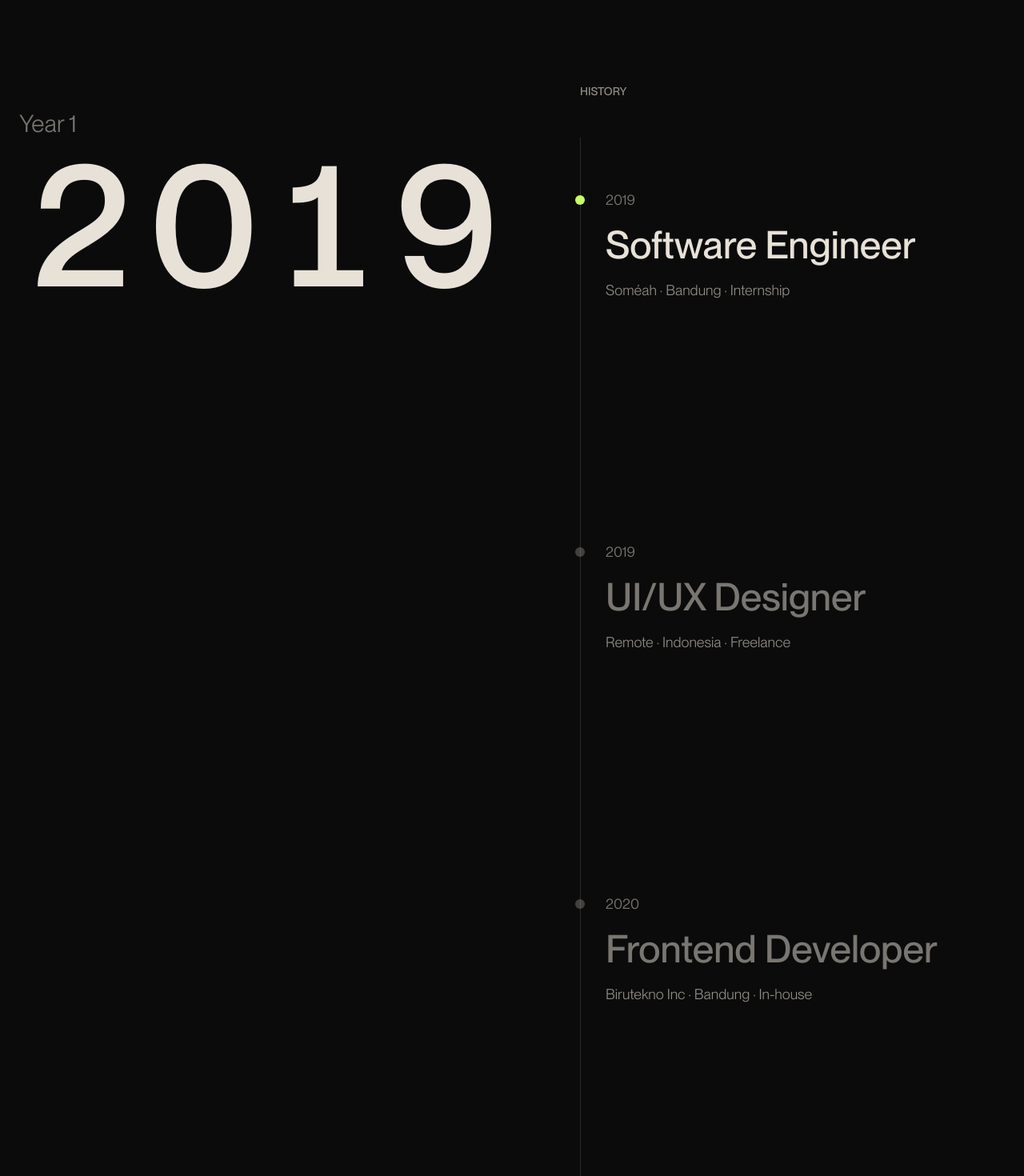
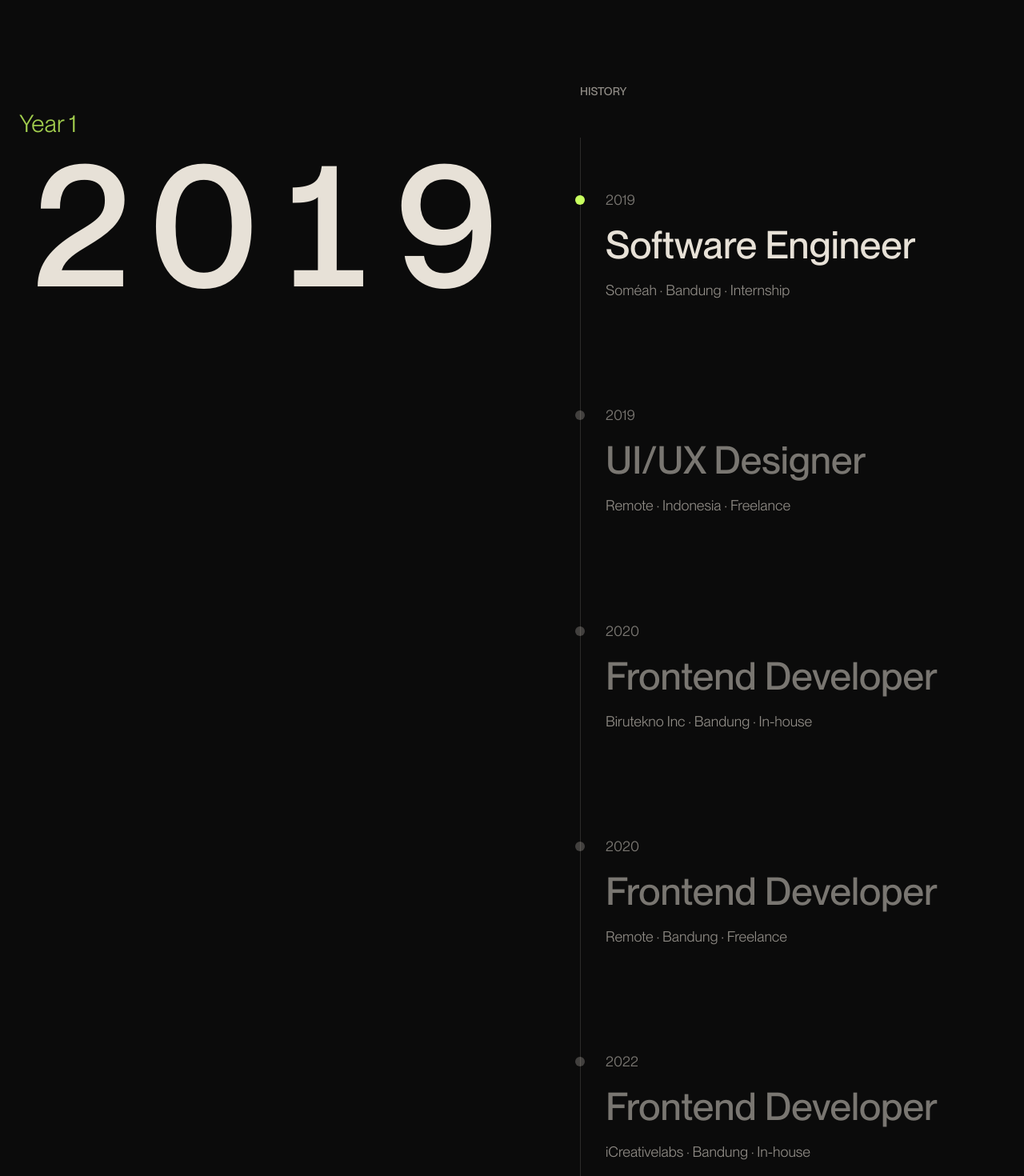
Before and after one commit to rizkyazizhsn/portfolio-v2, a Next.js app: page / in a window 1280 px wide. Shown: the part 5380-6850 px from the top of the page at 80% size. Built offline with nearby package versions, Linux system fonts and the light colour scheme; no server answers.

Commit message:
fix: correct experience years and IDs for accurate timeline representation

```diff
--- a/src/components/animations/scroll-timeline.tsx
+++ b/src/components/animations/scroll-timeline.tsx
@@ -102,7 +102,7 @@ export function ScrollTimeline({
       <div className="grid grid-cols-1 items-start gap-10 md:grid-cols-[1.2fr_1fr] md:gap-16">
         {/* year */}
         <div className="hidden md:block sticky top-24 z-20 bg-background py-4 md:top-[25vh] md:bg-transparent md:py-0">
-          <p className="mt-3 text-lg text-foreground/50 md:mt-8 md:text-3xl">
+          <p className="mt-3 text-lg text-accent/80 md:mt-8 md:text-3xl">
             Year {selectedIndex + 1}
           </p>
           <SlideNumber
@@ -136,7 +136,7 @@ export function ScrollTimeline({
                   key={item.id}
                   data-timeline-item
                   aria-current={index === selectedIndex ? "step" : undefined}
-                  className="relative py-4 md:min-h-[55svh] md:py-16 md:pl-8 border-t border-foreground/20 md:border-0"
+                  className="relative py-4 md:min-h-[10svh] md:py-16 md:pl-8 border-t border-foreground/20 md:border-0"
                 >
                   <span
                     aria-hidden="true"
@@ -144,7 +144,7 @@ export function ScrollTimeline({
                   />
                   <div data-timeline-content className="space-y-1 md:space-y-3">
                     <p className="text-3xl md:text-lg text-foreground font-medium md:font-normal md:text-foreground/50">
-                      {item.year}
+                      {item.year} { index === items.length -1 && '- Now' }
                     </p>
                     <h3
                       className={`text-3xl font-medium leading-tight md:text-5xl transition-colors ${index === selectedIndex ? "text-foreground" : "md:text-foreground/50"}`}
--- a/src/features/home/data/experience.ts
+++ b/src/features/home/data/experience.ts
@@ -27,14 +27,14 @@ export const experiences: TimelineItem[] = [
     description: "Remote · Bandung · Freelance",
   },
   {
-    id: "experience-2025",
-    year: 2025,
+    id: "experience-2022",
+    year: 2022,
     title: "Frontend Developer",
     description: "iCreativelabs · Bandung · In-house",
   },
   {
-    id: "experience-2026",
-    year: 2026,
+    id: "experience-2025",
+    year: 2025,
     title: "Frontend Engineer",
     description: "Kolabora Group · Bandung · In-house",
   },
```
